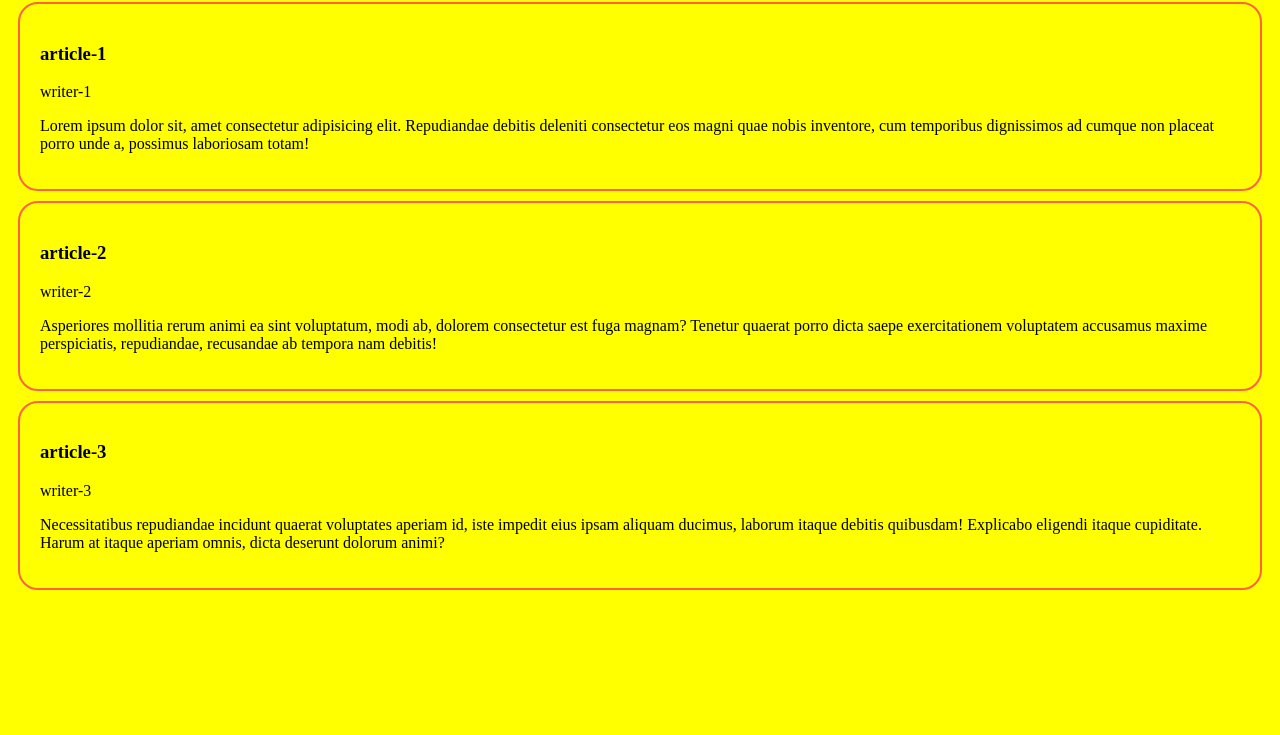
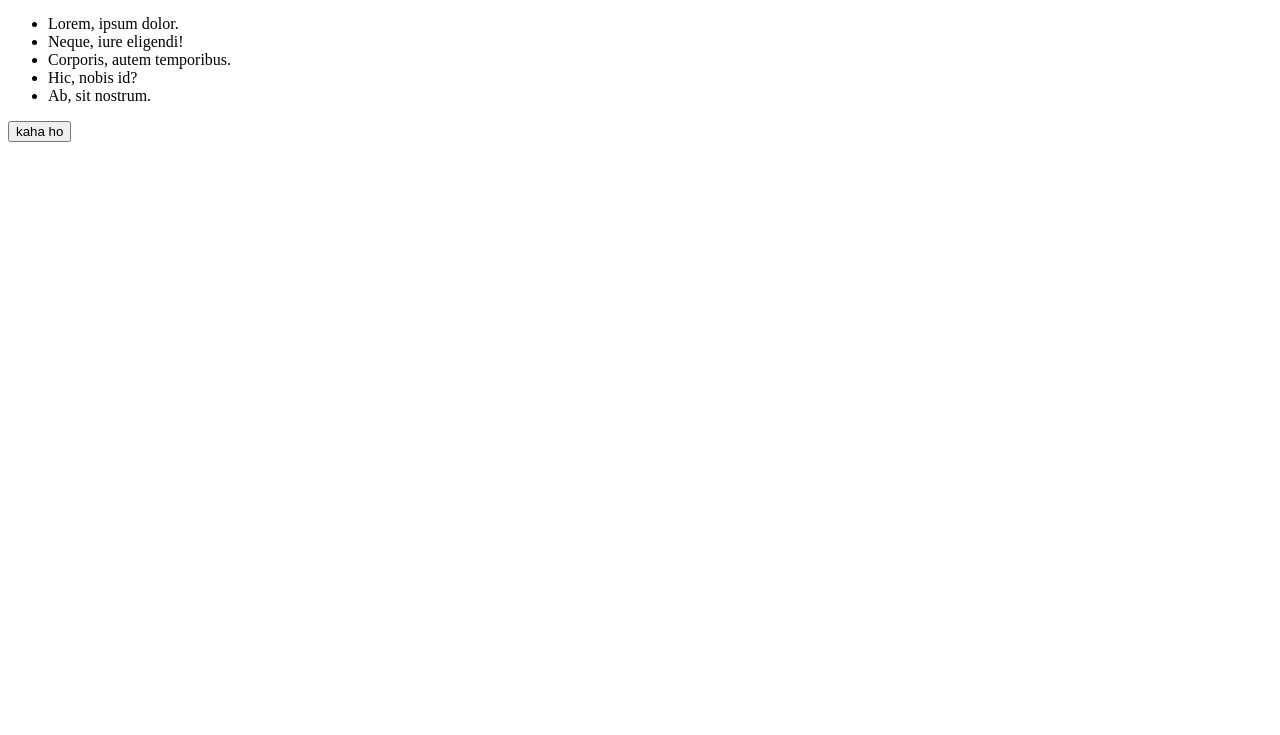
Before and after one commit to ummesalmaali/revision, a plain HTML site: page dom.html in a window 1280 px wide. Shown: the part 65-800 px from the top of the page. Drawn offline with Linux system fonts and the light colour scheme.

Commit message:
more-practice

```diff
--- a/app.js
+++ b/app.js
@@ -273,13 +273,73 @@
 // }
 // let get = myself['cell']
 // console.log(get);
-var authors = document.getElementsByClassName('author')
-for (let i = 0; i < authors.length; i++) {
-    const element = authors[i];
-    console.log(element.innerHTML);
-    element.innerHTML = 'writer-' + (i+1)
-    element.style.backgroundColor = 'yellow';
-    element.setAttribute('title', 'hey dont go far just write books')
+// var authors = document.getElementsByClassName('author')
+// for (let i = 0; i < authors.length; i++) {
+//     const element = authors[i];
+//     console.log(element.innerHTML);
+//     element.innerHTML = 'writer-' + (i+1)
+//     element.style.backgroundColor = 'yellow';
+//     element.setAttribute('title', 'hey dont go far just write books')
 
+// }
+// document.body.style.backgroundColor = 'yellow'
+// let nums = [12, 5, 7, 8, 6, 44, 32, 77,88]
+// for (let i = 0; i < nums.length; i++) {
+//     const num = nums[i];
+//    if(num % 2 ==0){
+//   console.log(num, 'is an even number');
+//    }
+//    else{
+//        console.log(num,'is an odd number');
+//    }
+
+// }
+// function evenify_all(nums){
+//     var result
+
+
+//         if(nums % 2 == 0){
+//             result= num;
+//         }
+//         else{
+//            result = nums*2;
+//         }
+//         return result
+
+//     }
+
+// var result = evenify_all(13)
+// let square = result * result
+// console.log(square);
+// function understandingCall(name, age, task){
+//     console.log(name, 'your name')
+//     console.log(age, 'your age')
+//     task();
+
+// }
+// function washHand(){
+//     console.log('wash your hand before eating');
+// }
+// function takeShower(){
+//     console.log('take shower before eating');
+// }
+// function scrollFb(){
+//     console.log('dont listen my call just scrolling');
+// }
+// understandingCall('Kaikobad Ali', 16, washHand);
+// understandingCall('joabyed ali', 16, takeShower)
+// understandingCall('nayem', 20, scrollFb)
+// function addNumbers (num1,num2){
+//     var sum = 0;
+//     for (let i = 0; i < arguments.length; i++) {
+//         const num = arguments[i];
+//         sum = sum + num
+
+//     }
+//     return sum
+// }
+// let result = addNumbers(3,4,5,6)
+// console.log(result);
+function handleClick(){
+    console.log('jin e narassej ettw fast ty')
 }
-document.body.style.backgroundColor = 'yellow'
--- a/dom.html
+++ b/dom.html
@@ -1,12 +1,13 @@
 <!DOCTYPE html>
 <html lang="en">
+
 <head>
     <meta charset="UTF-8">
     <meta http-equiv="X-UA-Compatible" content="IE=edge">
     <meta name="viewport" content="width=device-width, initial-scale=1.0">
-    <title>Document</title>
+    <title>Document object Model</title>
     <style>
-        article{
+        article {
             border: 2px solid tomato;
             border-radius: 20px;
             margin: 10px;
@@ -14,28 +15,47 @@
         }
     </style>
 </head>
+
 <body>
-    <main>
-        <section>
-            <h1>Exploring DOM</h1>
-            <article>
-                <h3>article-1</h3>
-                <p class="author">author-1</p>
-                <p class="description">Lorem ipsum dolor sit, amet consectetur adipisicing elit. Repudiandae debitis deleniti consectetur eos magni quae nobis inventore, cum temporibus dignissimos ad cumque non placeat porro unde a, possimus laboriosam totam!</p>
-            </article>
-            <article>
-                <h3>article-2</h3>
-                <p class="author">author-2</p>
-                <p class="description">Asperiores mollitia rerum animi ea sint voluptatum, modi ab, dolorem consectetur est fuga magnam? Tenetur quaerat porro dicta saepe exercitationem voluptatem accusamus maxime perspiciatis, repudiandae, recusandae ab tempora nam debitis!</p>
-            </article>
-            <article>
-                <h3>article-3</h3>
-                <p class="author">author-3</p>
-                <p class="description">Necessitatibus repudiandae incidunt quaerat voluptates aperiam id, iste impedit eius ipsam aliquam ducimus, laborum itaque debitis quibusdam! Explicabo eligendi itaque cupiditate. Harum at itaque aperiam omnis, dicta deserunt dolorum animi?</p>
-            </article>
-        </section>
-    </main>
+    <div id="container">
+        <h1>My List</h1>
+        <ul id="my-list">
+            <li id="first" class="item">Lorem, ipsum dolor.</li>
+            <li class="item">Neque, iure eligendi!</li>
+            <li class="item">Corporis, autem temporibus.</li>
+            <li class="item">Hic, nobis id?</li>
+            <li class="item">Ab, sit nostrum.</li>
+        </ul>
+        <button id="addNew">kaha ho</button>
+    </div>
+
+    <script>
+        // var items = document.getElementsByClassName('item');
+        // for (let i = 0; i < items.length; i++) {
+        //     var item = items[i];
+        //     item.addEventListener('click', function (event) {
+        //         console.log(event.target.parentNode.removeChild(event.target));
+
+        //     })
+        // }
+        document.getElementById('addNew').addEventListener('click', function (event) {
+            let itemParent = document.getElementById('my-list');
+            let newItem = document.createElement('li');
+            newItem.innerText = 'i added this for adding new brand'
+            itemParent.appendChild(newItem);
+
+        })
+    //   document.getElementById('container').addEventListener('click',function(){
+    //       console.log('checking for everyone');
+    //       event.stopImmediatePropagation()
+
+    //   })
+      document.getElementById('my-list').addEventListener('click',function(event){
+        console.log(event.target.parentNode.removeChild(event.target));
+      })
+    </script>
 
     <script src="app.js"></script>
 </body>
+
 </html>
```
